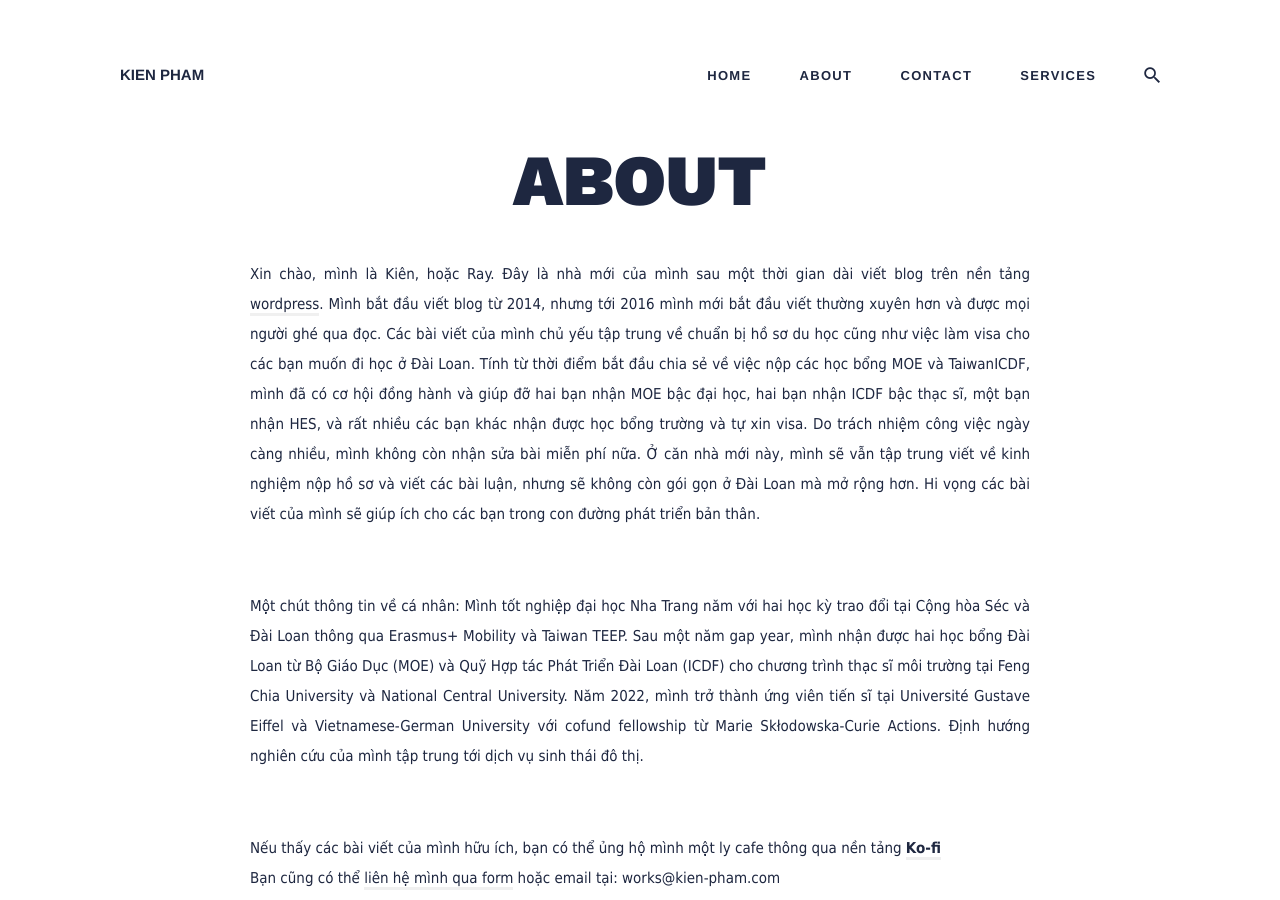
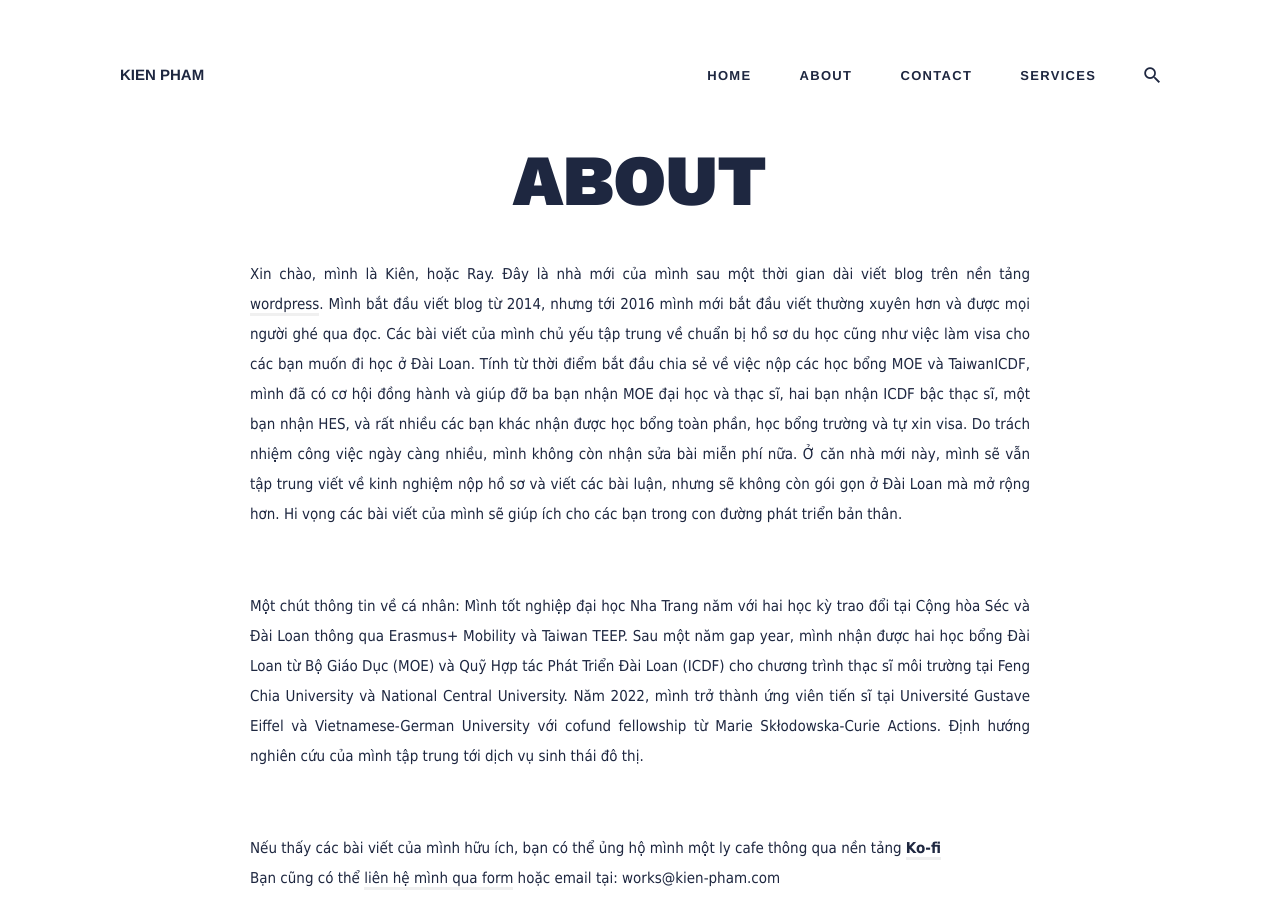
Before and after one commit to ray-ers/ray-ers.github.io, a Jekyll site: the page built from _pages/about.md, in a window 1280 px wide and 900 px high. Built offline with Jekyll 4.4.1, drawn with Linux system fonts in a browser that asks for light colours; nearby versions of some CDN libraries.

Commit message:
Update about.md
modifying the number of people who get scholarships with my help

```diff
--- a/_pages/about.md
+++ b/_pages/about.md
@@ -5,7 +5,7 @@ permalink: /about/
 image:
 ---
 
-<div align="justify"><span style="font-family:Tahoma;"> Xin chào, mình là Kiên, hoặc Ray. Đây là nhà mới của mình sau một thời gian dài viết blog trên nền tảng <a href="https://eldlrjn.wordpress.com/">wordpress</a>. Mình bắt đầu viết blog từ 2014, nhưng tới 2016 mình mới bắt đầu viết thường xuyên hơn và được mọi người ghé qua đọc. Các bài viết của mình chủ yếu tập trung về chuẩn bị hồ sơ du học cũng như việc làm visa cho các bạn muốn đi học ở Đài Loan. Tính từ thời điểm bắt đầu chia sẻ về việc nộp các học bổng MOE và TaiwanICDF, mình đã có cơ hội đồng hành và giúp đỡ hai bạn nhận MOE bậc đại học, hai bạn nhận ICDF bậc thạc sĩ, một bạn nhận HES, và rất nhiều các bạn khác nhận được học bổng trường và tự xin visa. Do trách nhiệm công việc ngày càng nhiều, mình không còn nhận sửa bài miễn phí nữa. Ở căn nhà mới này, mình sẽ vẫn tập trung viết về kinh nghiệm nộp hồ sơ và viết các bài luận, nhưng sẽ không còn gói gọn ở Đài Loan mà mở rộng hơn. Hi vọng các bài viết của mình sẽ giúp ích cho các bạn trong con đường phát triển bản thân.</span></div>
+<div align="justify"><span style="font-family:Tahoma;"> Xin chào, mình là Kiên, hoặc Ray. Đây là nhà mới của mình sau một thời gian dài viết blog trên nền tảng <a href="https://eldlrjn.wordpress.com/">wordpress</a>. Mình bắt đầu viết blog từ 2014, nhưng tới 2016 mình mới bắt đầu viết thường xuyên hơn và được mọi người ghé qua đọc. Các bài viết của mình chủ yếu tập trung về chuẩn bị hồ sơ du học cũng như việc làm visa cho các bạn muốn đi học ở Đài Loan. Tính từ thời điểm bắt đầu chia sẻ về việc nộp các học bổng MOE và TaiwanICDF, mình đã có cơ hội đồng hành và giúp đỡ ba bạn nhận MOE đại học và thạc sĩ, hai bạn nhận ICDF bậc thạc sĩ, một bạn nhận HES, và rất nhiều các bạn khác nhận được học bổng toàn phần, học bổng trường và tự xin visa. Do trách nhiệm công việc ngày càng nhiều, mình không còn nhận sửa bài miễn phí nữa. Ở căn nhà mới này, mình sẽ vẫn tập trung viết về kinh nghiệm nộp hồ sơ và viết các bài luận, nhưng sẽ không còn gói gọn ở Đài Loan mà mở rộng hơn. Hi vọng các bài viết của mình sẽ giúp ích cho các bạn trong con đường phát triển bản thân.</span></div>
 <br>
 <div align="justify"><span style="font-family:Tahoma;">Một chút thông tin về cá nhân: Mình tốt nghiệp đại học Nha Trang năm với hai học kỳ trao đổi tại Cộng hòa Séc và Đài Loan thông qua Erasmus+ Mobility và Taiwan TEEP. Sau một năm gap year, mình nhận được hai học bổng Đài Loan từ Bộ Giáo Dục (MOE) và Quỹ Hợp tác Phát Triển Đài Loan (ICDF) cho chương trình thạc sĩ môi trường tại Feng Chia University và National Central University. Năm 2022, mình trở thành ứng viên tiến sĩ tại Université Gustave Eiffel và Vietnamese-German University với cofund fellowship từ Marie Skłodowska-Curie Actions. Định hướng nghiên cứu của mình tập trung tới dịch vụ sinh thái đô thị.</span></div>
 <br>
```
